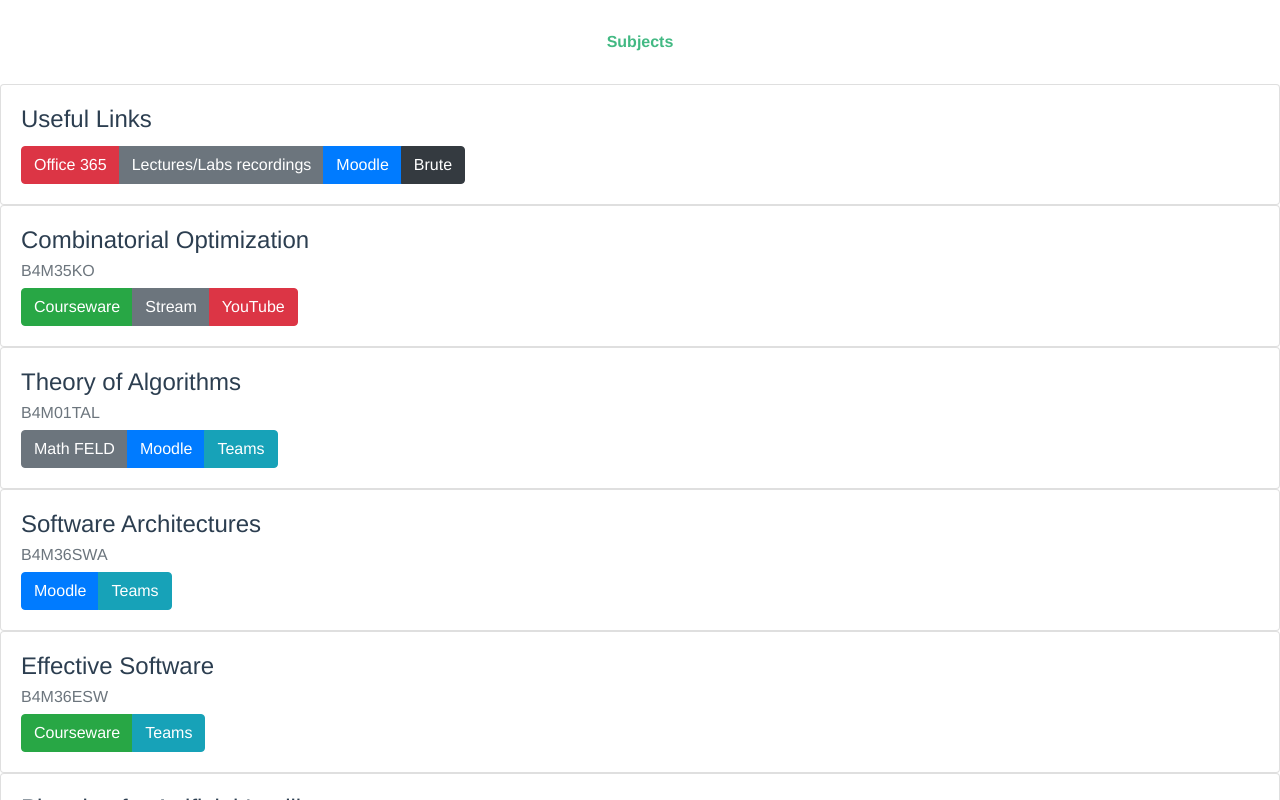
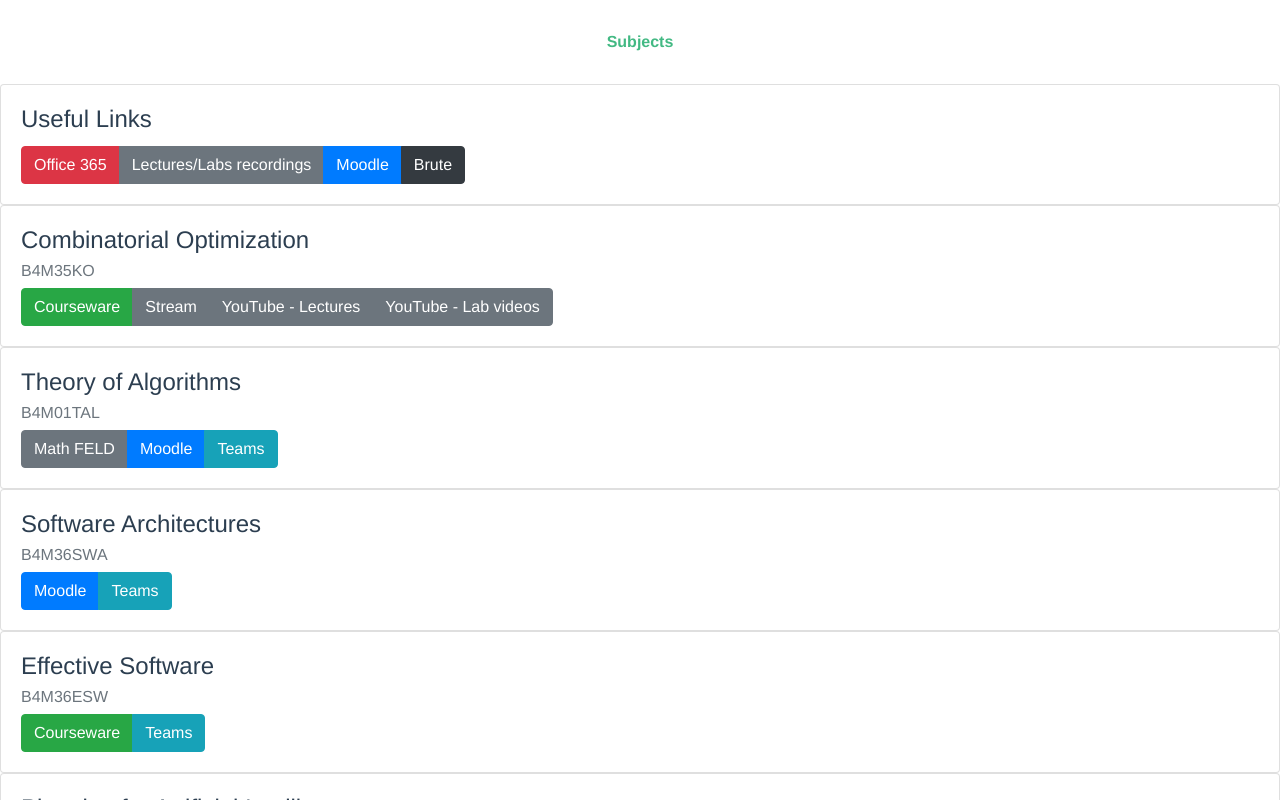
Before and after one commit to skalahonza/linkoi, a Vue app: page / in a window 1280 px wide. Shown: the top 800 px of the page. Built offline with nearby package versions, Linux system fonts and the light colour scheme.

Commit message:
Add links for KO YouTube playlists

```diff
--- a/src/views/Home.vue
+++ b/src/views/Home.vue
@@ -79,8 +79,12 @@ export default Vue.extend({
               address: "https://youtu.be/apQFijP8xr8"
             },
             {
-              name: "YouTube",
-              address: "https://youtu.be/apQFijP8xr8"
+              name: "YouTube - Lectures",
+              address: "https://www.youtube.com/playlist?list=PLQL6z4JeTTQlKMedf1yTuoVyDzYYfOQMX"
+            },
+            {
+              name: "YouTube - Lab videos",
+              address: "https://www.youtube.com/playlist?list=PLhMDoPPJXZWQr3a4IOw0FYVWEMq9w3t0J"
             }
           ]
         },
```
